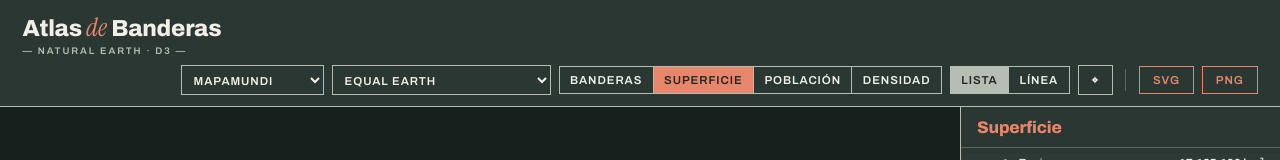
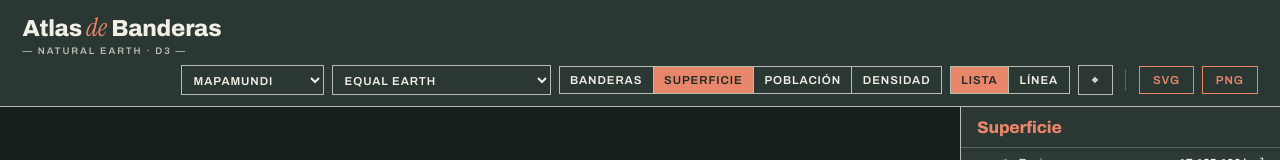
Before and after one commit to agustinamu/flagmaps, a website built with Vite: page index.html in a window 1280 px wide. Both pictures are taken after a click on the element "Modo de vista". Shown: the top 160 px of the page. Built offline with nearby package versions, Linux system fonts and the light colour scheme.

Commit message:
Segmento activo de Lista/Línea en coral, como el de modos

```diff
--- a/src/style.css
+++ b/src/style.css
@@ -221,7 +221,8 @@ button.accent:hover {
   border-right: none;
 }
 
-#mode-bar .mode.active {
+#mode-bar .mode.active,
+#view-bar .view.active {
   background: var(--accent);
   color: var(--bg);
 }
@@ -239,13 +240,6 @@ button.accent:hover {
 
 #view-bar .view:last-child {
   border-right: none;
-}
-
-/* Activo secundario en tono neutro (7,8:1): el coral queda para el modo activo,
-   que es la elección principal; dos segmentos coral seguidos competirían. */
-#view-bar .view.active {
-  background: var(--text-dim);
-  color: var(--bg);
 }
 
 /* En modos de datos, los controles de banderas no aplican y sí la forma de comparar. */
```
